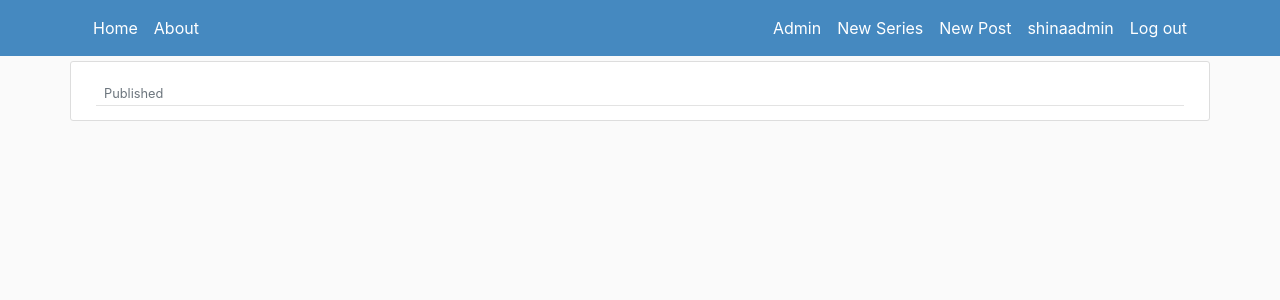
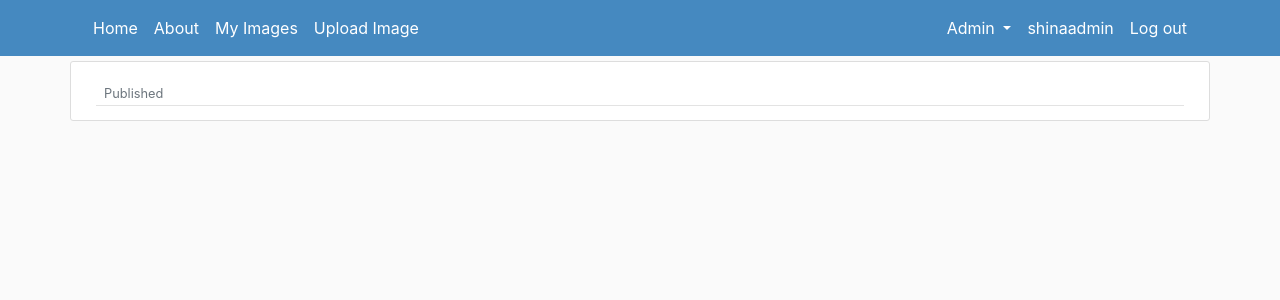
Before and after one commit to Jkatu/SHINA, a Django app: page /1/1 in a window 1280 px wide. Shown: the top 300 px of the page. Run offline with Django 5.2, Linux system fonts and the light colour scheme; a user stored in the database is signed in; data comes from the database, SQL or seed files in the repository; both versions use the stored data as it was after the commit; data that the repository does not hold is empty; some libraries are stand-ins or nearby versions.

Commit message:
simple commit

```diff
--- a/SHINA/templates/SHINA1/article.html
+++ b/SHINA/templates/SHINA1/article.html
@@ -10,7 +10,8 @@
         </div>
         <div class="d-flex article-metadata">
             <div>
-                <a class='mr-2' href="{% url 'profile' object.author %}">{{ object.author }}</a>
+
+           <a class='mr-2' href="{% url 'profile' object.author %}">{{ object.author }}</a>
                 <small class="text-muted">Published {{ object.published|date:"F d, Y" }}</small>
             </div>
             {% if object.author == user %}
--- a/SHINA/templates/SHINA1/includes/navbar.html
+++ b/SHINA/templates/SHINA1/includes/navbar.html
@@ -13,27 +13,55 @@
                 <!-- Navbar Left Side -->
                 <div class="navbar-nav mr-auto">
                     <a class="nav-item nav-link" href="/">About</a>
+                    {% if user.is_authenticated %}
+                        <a class="nav-item nav-link" href="{% url 'user_dashboard' %}">
+                            <i class="fas fa-images"></i> My Images
+                        </a>
+                        <a class="nav-item nav-link" href="{% url 'user_upload_image' %}">
+                            <i class="fas fa-upload"></i> Upload Image
+                        </a>
+                    {% endif %}
                 </div>
                 <!-- Navbar Right Side -->
                 <div class="navbar-nav">
                     {% if user.is_authenticated %}
                         {% if user.is_superuser %}
-                            <a class="nav-item nav-link" href="admin/">Admin</a>
-                            <a class="nav-item nav-link" href="{% url 'series-create' %}">New Series</a>
-                            <a class="nav-item nav-link" href="{% url 'post-create' %}">New Post</a>
+                            <div class="dropdown">
+                                <a class="nav-item nav-link dropdown-toggle" href="#" id="adminDropdown" role="button" data-toggle="dropdown" aria-haspopup="true" aria-expanded="false">
+                                    <i class="fas fa-user-shield"></i> Admin
+                                </a>
+                                <div class="dropdown-menu" aria-labelledby="adminDropdown">
+                                    <a class="dropdown-item" href="/admin/">
+                                        <i class="fas fa-cog"></i> Admin Panel
+                                    </a>
+                                    <a class="dropdown-item" href="{% url 'admin_dashboard' %}">
+                                        <i class="fas fa-search"></i> Image Search
+                                    </a>
+                                    <a class="dropdown-item" href="{% url 'bulk_upload' %}">
+                                        <i class="fas fa-folder-plus"></i> Bulk Upload
+                                    </a>
+                                    <div class="dropdown-divider"></div>
+                                    <a class="dropdown-item" href="{% url 'series-create' %}">
+                                        <i class="fas fa-list-alt"></i> New Series
+                                    </a>
+                                    <a class="dropdown-item" href="{% url 'post-create' %}">
+                                        <i class="fas fa-edit"></i> New Post
+                                    </a>
+                                </div>
+                            </div>
                         {% endif %}
                         <a class="nav-item nav-link" href="{% url 'profile' user.username %}">
-                            {{user.username}} <i class="fas fa-user"></i>
+                            <i class="fas fa-user"></i> {{user.username}}
                         </a>
                         <a class="nav-item nav-link" href="{% url 'logout' %}">
-                            Log out <i class="fas fa-sign-out-alt"></i>
+                            <i class="fas fa-sign-out-alt"></i> Log out
                         </a>
                     {% else %}
                         <a class="nav-item nav-link" href="{% url 'login' %}">
-                            Log in <i class="fas fa-sign-in-alt"></i>
+                            <i class="fas fa-sign-in-alt"></i> Log in
                         </a>
                         <a class="nav-item nav-link" href="{% url 'register' %}">
-                            Sign up <i class="fas fa-user-plus"></i>
+                            <i class="fas fa-user-plus"></i> Sign up
                         </a>
                     {% endif %}
                 </div>
--- a/SHINA/urls.py
+++ b/SHINA/urls.py
@@ -1,5 +1,7 @@
 from django.urls import path
 from . import views
+from django.conf import settings
+from django.conf.urls.static import static
 
 urlpatterns = [
     path("", views.homepage, name="homepage"),
@@ -11,4 +13,4 @@
     path("<series>/<article>", views.article, name="article"),
     path("<series>/<article>/update", views.article_update, name="article_update"),
     path("<series>/<article>/delete", views.article_delete, name="article_delete"),
-]
+] + static(settings.MEDIA_URL, document_root=settings.MEDIA_ROOT)
--- a/Users/templates/Users/profile.html
+++ b/Users/templates/Users/profile.html
@@ -31,7 +31,7 @@
                 <legend class="border-bottom mb-4">Edit Profile Information</legend>
                 <div class="form-row">
                     <div class="form-group col-md-6 mb-0">
-                        {{ form.first_name|as_crispy_field }}
+                        {{ form.first_name}}
                     </div>
                     <div class="form-group col-md-6 mb-0">
                         {{ form.last_name }}
--- a/mysite/urls.py
+++ b/mysite/urls.py
@@ -24,6 +24,13 @@
     path("", include('SHINA.urls')),
     path('admin/', admin.site.urls),
     path('tinymce/', include('tinymce.urls')),
+    # Image Search
+    path('images/', include('image_search.urls')),
+
+    # Feedback
+    path('feedback/', include('feedback.urls')),
+     path('bulk-upload/', include('image_search.urls')),
+
 ]
 if settings.DEBUG:
     urlpatterns += static(settings.MEDIA_URL, document_root=settings.MEDIA_ROOT)
```
Also changed, not shown: mysite/settings.py (+22 -0 lines), db.sqlite3.
